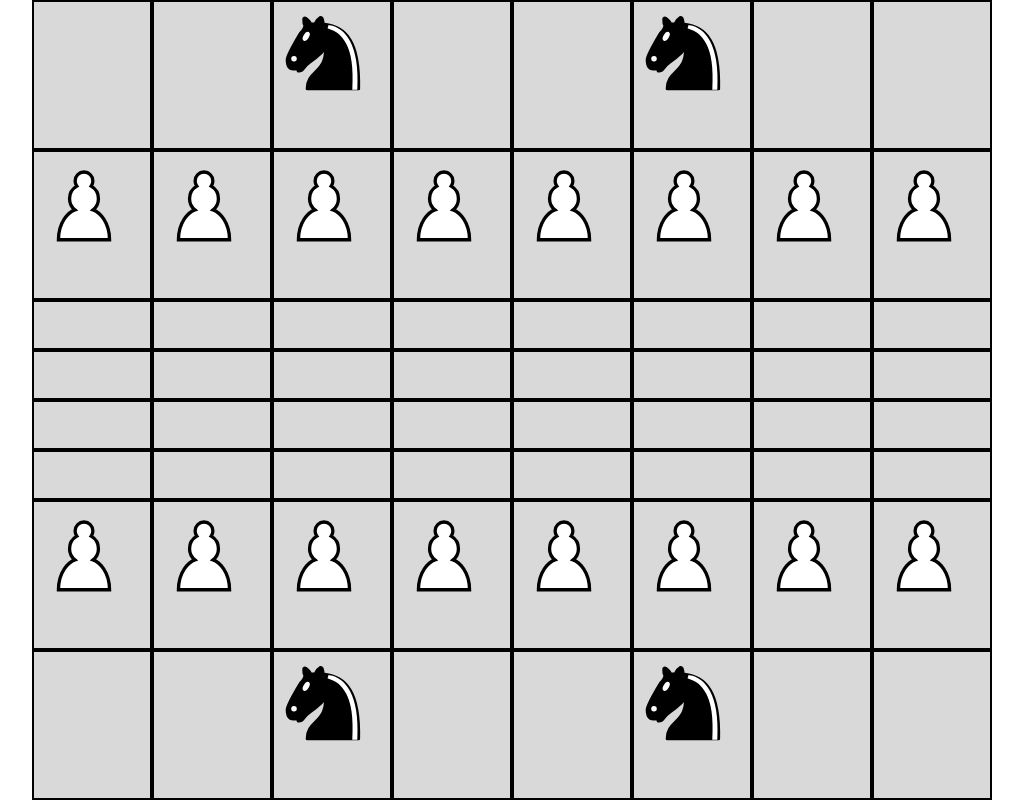
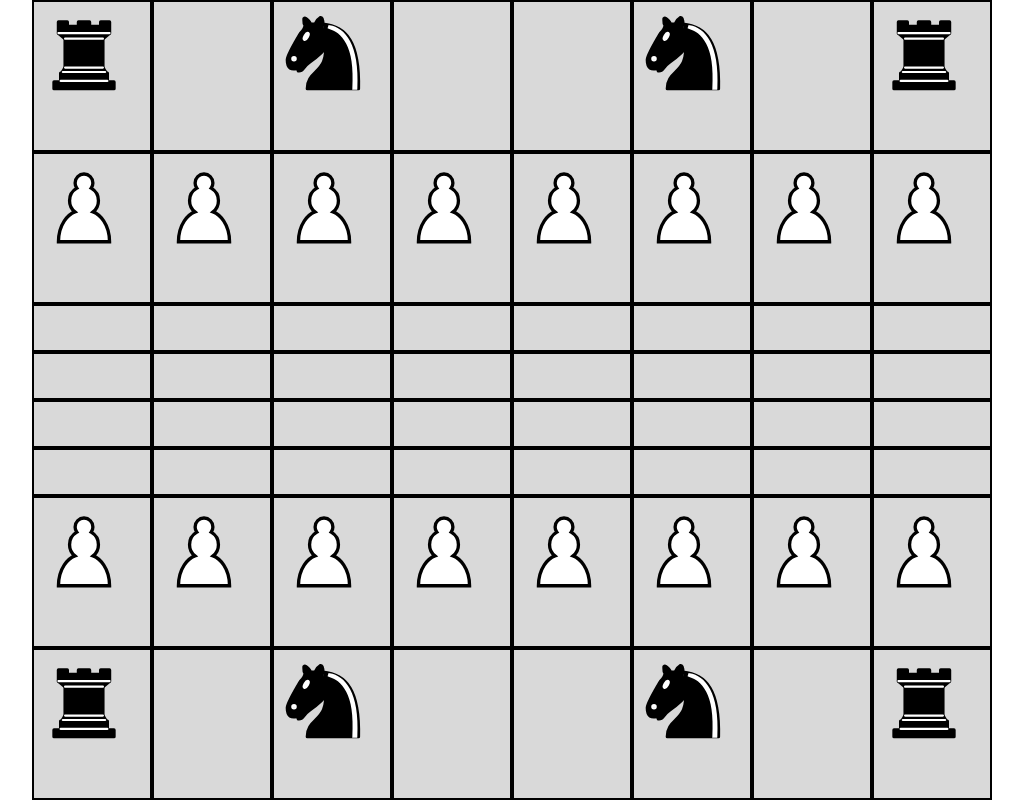
Before and after one commit to quichey/Battle-Bots, a React (Create React App) app: page / in a window 1280 px wide. Shown: the whole page, without its empty margins (128-1151 px from the left). Built offline with nearby package versions, Linux system fonts and the light colour scheme.

Commit message:
add black rook with moves -- and fix bug where piece can't go back to previous place

```diff
--- a/src/components/battlegrid.tsx
+++ b/src/components/battlegrid.tsx
@@ -1,5 +1,6 @@
 import React from "react";
 import { Pawn } from "./pieces/Pawn";
+import { Rook } from "./pieces/Rook";
 import { Knight } from "./pieces/Knight";
 
 export const BattleGrid = () => {
@@ -31,6 +32,9 @@ export const BattleGrid = () => {
         piece = <Pawn pieceId={pieceId} />;
       } else if (idx === 0 || idx === 7) {
         //set pieces in first and last rows
+        if (idx2 === 0 || idx2 === 7) {
+          piece = <Rook pieceId={pieceId} />;
+        }
         if (idx2 === 2 || idx2 === 5) {
           piece = <Knight pieceId={pieceId} />;
         }
--- a/src/components/pieces/Knight.tsx
+++ b/src/components/pieces/Knight.tsx
@@ -1,4 +1,4 @@
-import { Piece } from "./Piece.";
+import { Piece } from "./Piece";
 import KnightSVG from "../../util/images/Knight_Black.svg";
 
 type KnightProp = {
--- a/src/components/pieces/Pawn.js
+++ b/src/components/pieces/Pawn.js
@@ -1,4 +1,4 @@
-import { Piece } from "./Piece.";
+import { Piece } from "./Piece";
 import PawnSVG from "../../util/images/Pawn_White.svg";
 
 export const Pawn = ({ pieceId }) => {
--- a/src/components/pieces/Piece..tsx
+++ b/src/components/pieces/Piece.tsx
@@ -19,7 +19,7 @@ export const Piece = ({ img, pieceId, getValidSquares }: PieceProps) => {
   };
 
   return (
-    <div style={{ width: 100, height: 100 }}>
+    //<div style={{ width: 100, height: 100 }}>
     <img
       width="100px"
       height="100px"
@@ -29,6 +29,6 @@ export const Piece = ({ img, pieceId, getValidSquares }: PieceProps) => {
       onDragStart={drag}
       draggable
     ></img>
-    </div>
+    //</div>
   );
 };
--- /dev/null
+++ b/src/components/pieces/Rook.tsx
@@ -0,0 +1,24 @@
+import { Piece } from "./Piece";
+import RookSVG from "../../util/images/Rook_Black.svg";
+
+type RookProp = {
+  pieceId: string;
+};
+
+export const Rook = ({ pieceId }: RookProp) => {
+  var boardIndices: number[] = [0, 1, 2, 3, 4, 5, 6, 7];
+  return (
+    <Piece
+      pieceId={pieceId}
+      img={RookSVG}
+      getValidSquares={(row, col) => {
+        var validSquares: string[] = [];
+        boardIndices.forEach((idx) => {
+          validSquares.push(`${row}-${idx}`);
+          validSquares.push(`${idx}-${col}`);
+        });
+        return validSquares;
+      }}
+    />
+  );
+};
```
Also changed, not shown: src/components/pieces/Rook.js (deleted), src/util/images/Rook_Black.svg (added). Lines whose indentation alone changed are shown as unchanged.
